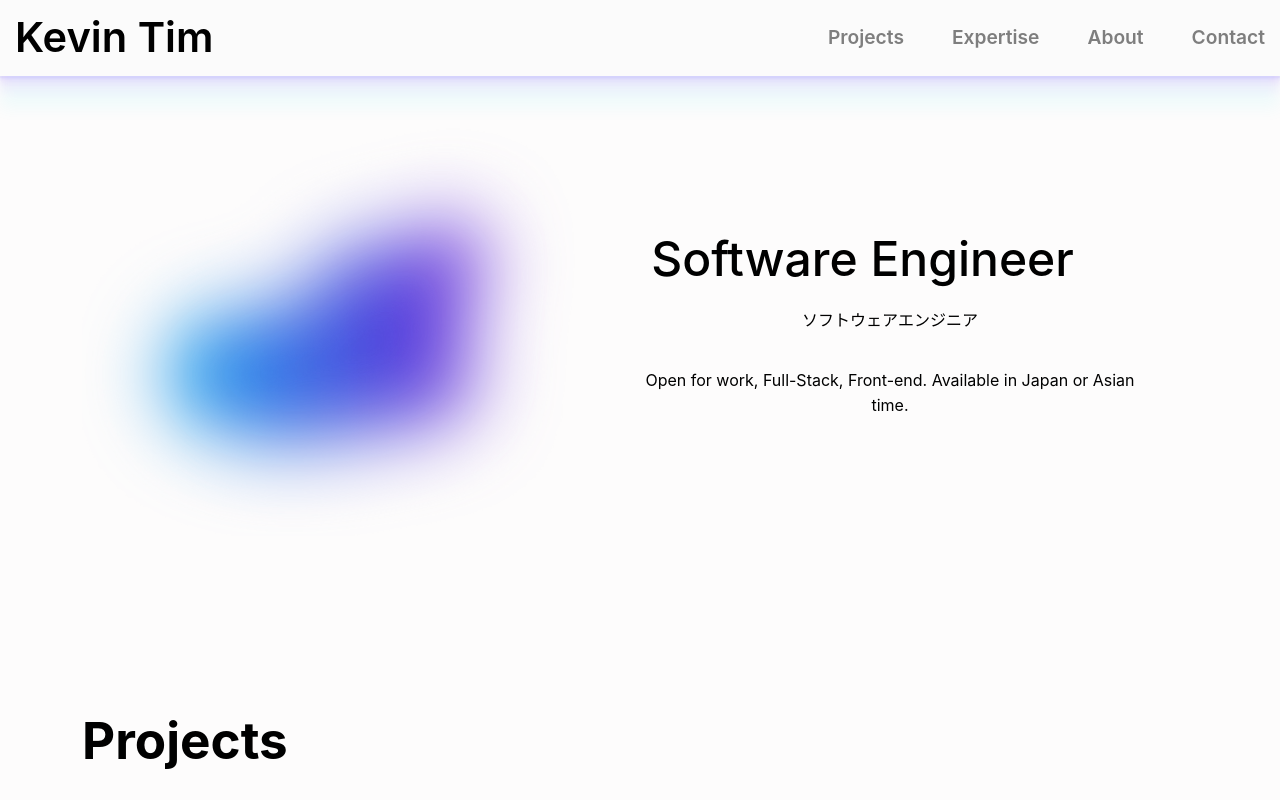
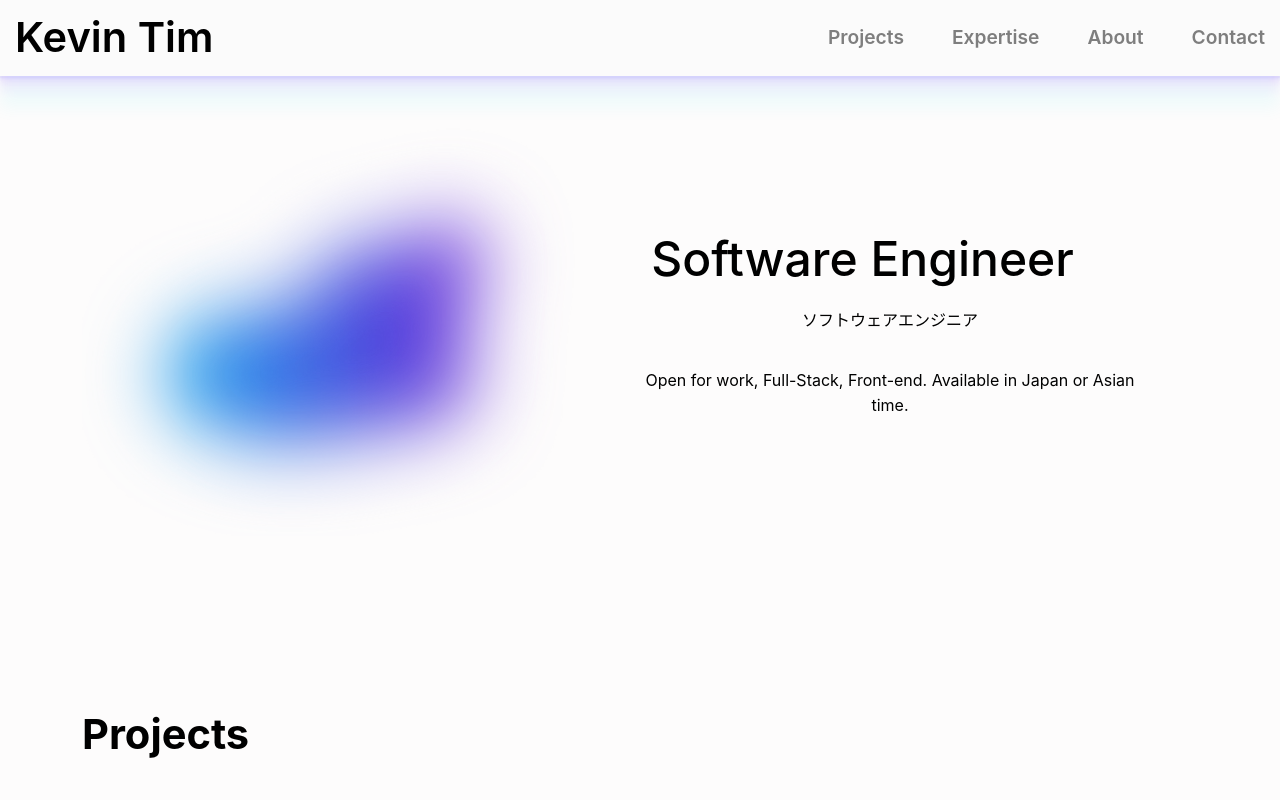
Before and after one commit to mylordkaz/portfolio, a React (Vite) app: page / in a window 1280 px wide. Shown: the top 800 px of the page. Built offline with nearby package versions, Linux system fonts and the light colour scheme.

Commit message:
h1 size modification

```diff
--- a/src/index.css
+++ b/src/index.css
@@ -29,11 +29,10 @@ body {
   display: flex;
   place-items: center;
   width: 100%;
-  /* height: 100vh; */
 }
 
 h1 {
-  font-size: 3.2em;
+  font-size: 2.6em;
   line-height: 1.1;
 }
 
```
